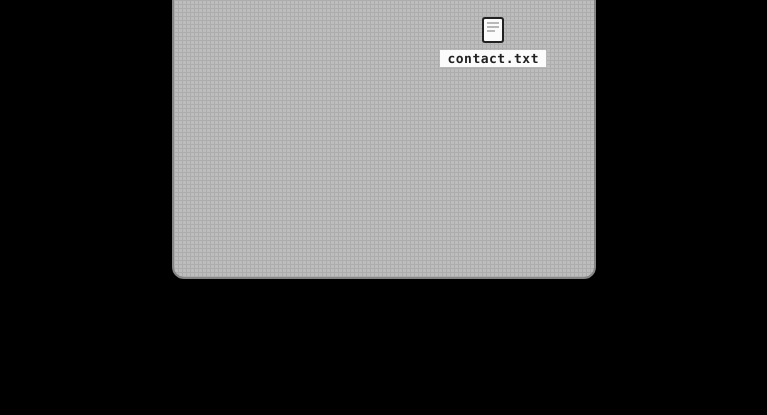
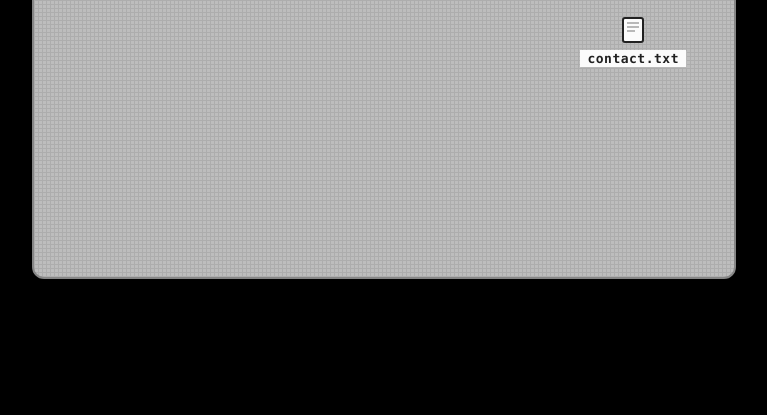
Before and after one commit to shl-k/personal-website, a plain HTML site: page index.html in a window 1280 px wide. Shown: the part 385-800 px from the top of the page, without its empty margins (256-1023 px from the left). Drawn offline with Linux system fonts and the light colour scheme.

Commit message:
Style: narrow on mobile but wide on computer

```diff
--- a/style.css
+++ b/style.css
@@ -10,8 +10,8 @@ body {
 
 /* Main terminal window container */
 .terminal {
-    width: 95vw;
-    max-width: 420px;
+    width: 700px;
+    max-width: 98vw;
     min-width: 260px;
     margin: 0 auto;
     background: #c0c0c0;
@@ -35,6 +35,7 @@ body {
 
 @media (max-width: 500px) {
     .terminal {
+        width: 95vw;
         max-width: 98vw;
         padding: 0 2vw 16px 2vw;
     }
```
